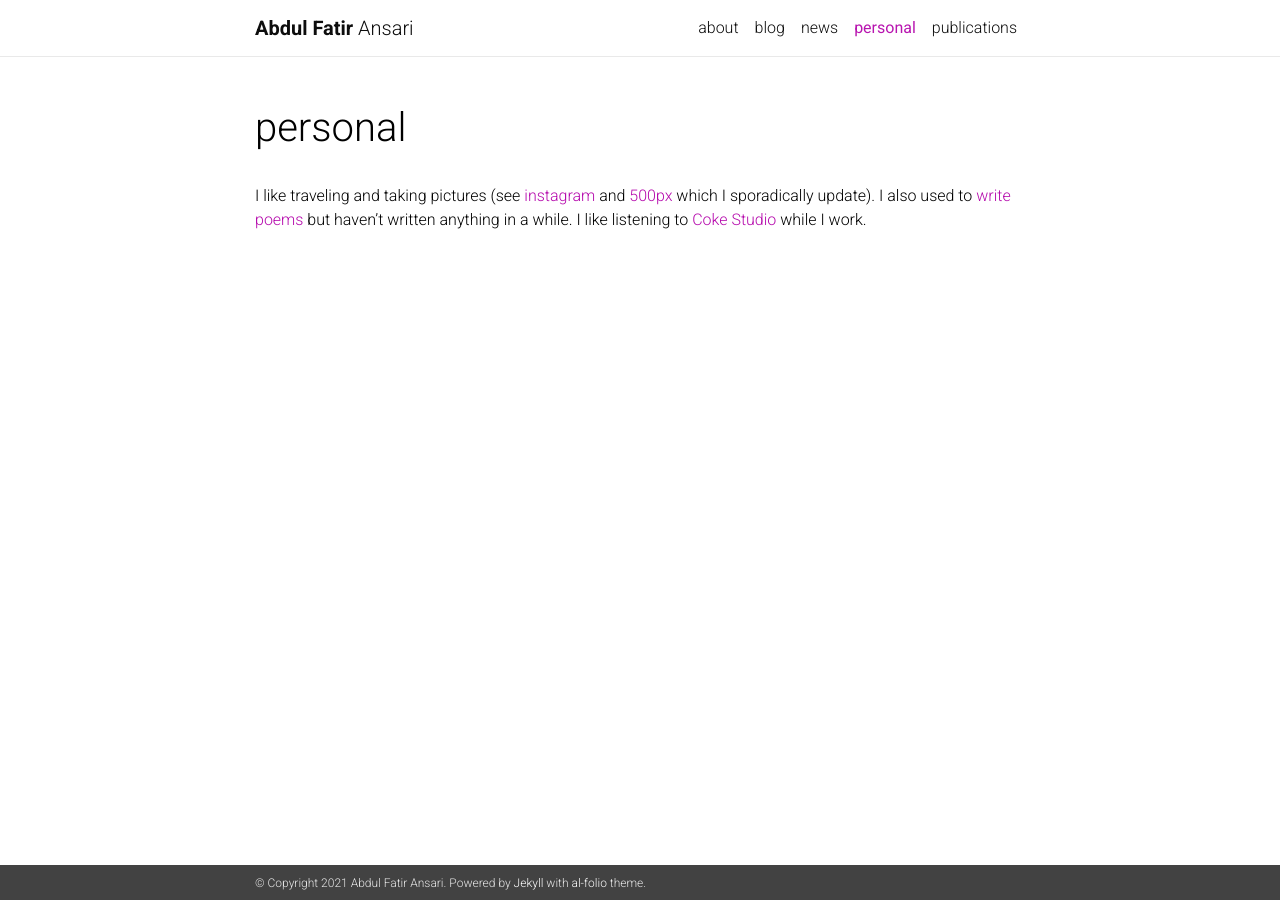
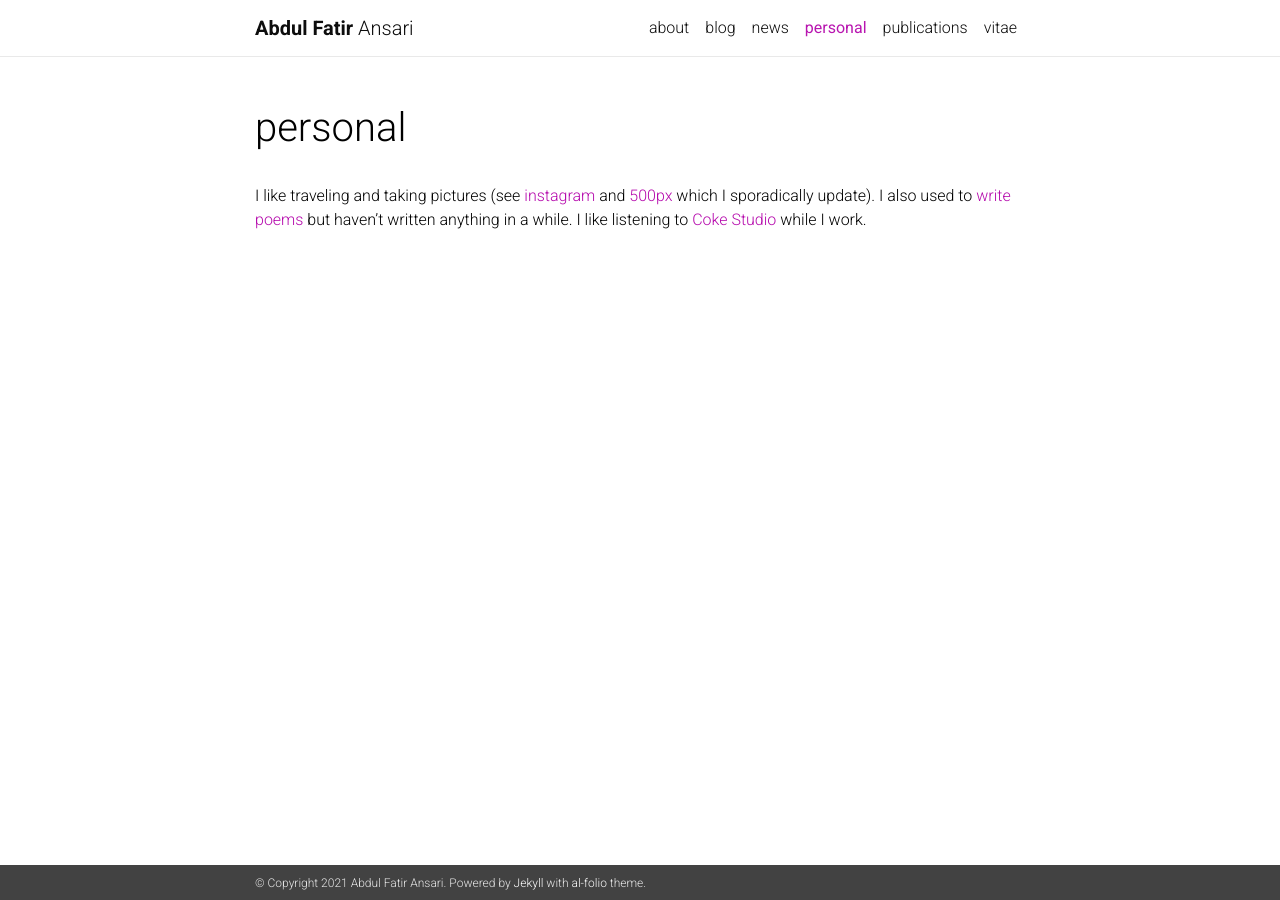
Before and after one commit to abdulfatir/abdulfatir.github.io, a Jekyll site: the page built from _pages/personal.md, in a window 1280 px wide. Built offline with Jekyll 4.4.1, drawn with Linux system fonts in a browser that asks for light colours; nearby versions of some CDN libraries; comment, search, counter and statistics services are not loaded; a style sheet for code colours, icons or effects is not loaded.

Commit message:
Added vita in navbar

```diff
--- a/_includes/header.html
+++ b/_includes/header.html
@@ -76,6 +76,10 @@
           {% endif %}
           {% endif %}
           {% endfor %}
+          <!-- CV -->
+          <li class="nav-item">
+            <a class="nav-link" href="https://drive.google.com/open?id=1T9tMY1NQQTTFE2sIYXjuVDUIufE5xXB6" target="_blank">vitae</a>
+          </li>
           {% if site.enable_darkmode %}
             <div class = "toggle-container">
               <a id = "light-toggle">
```
